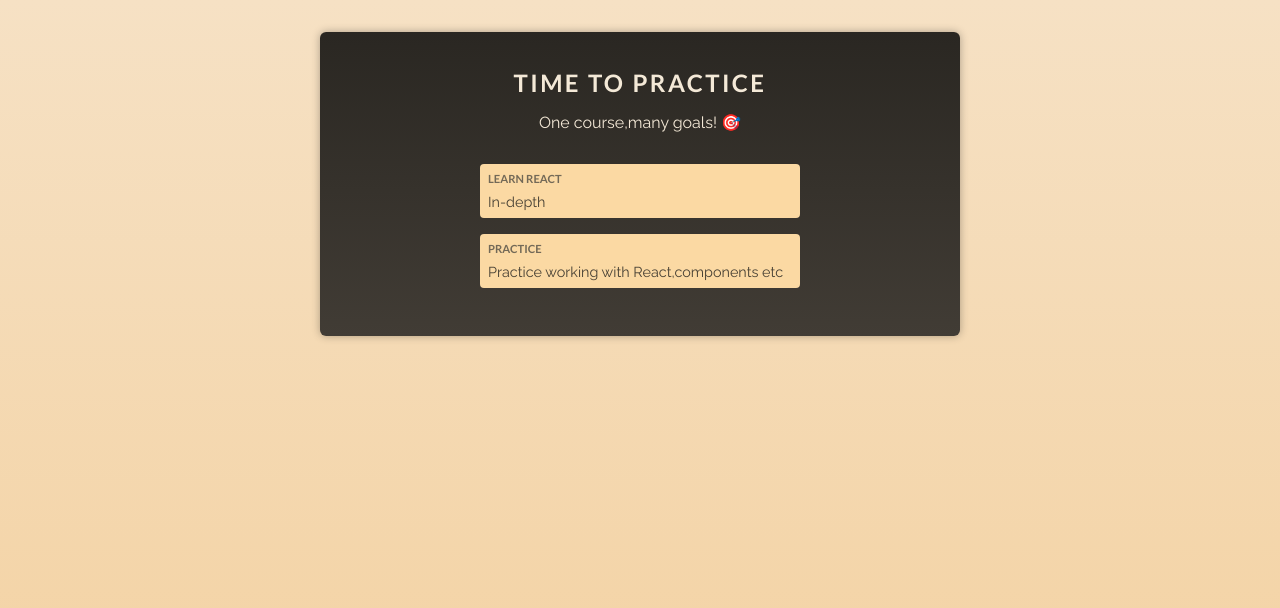
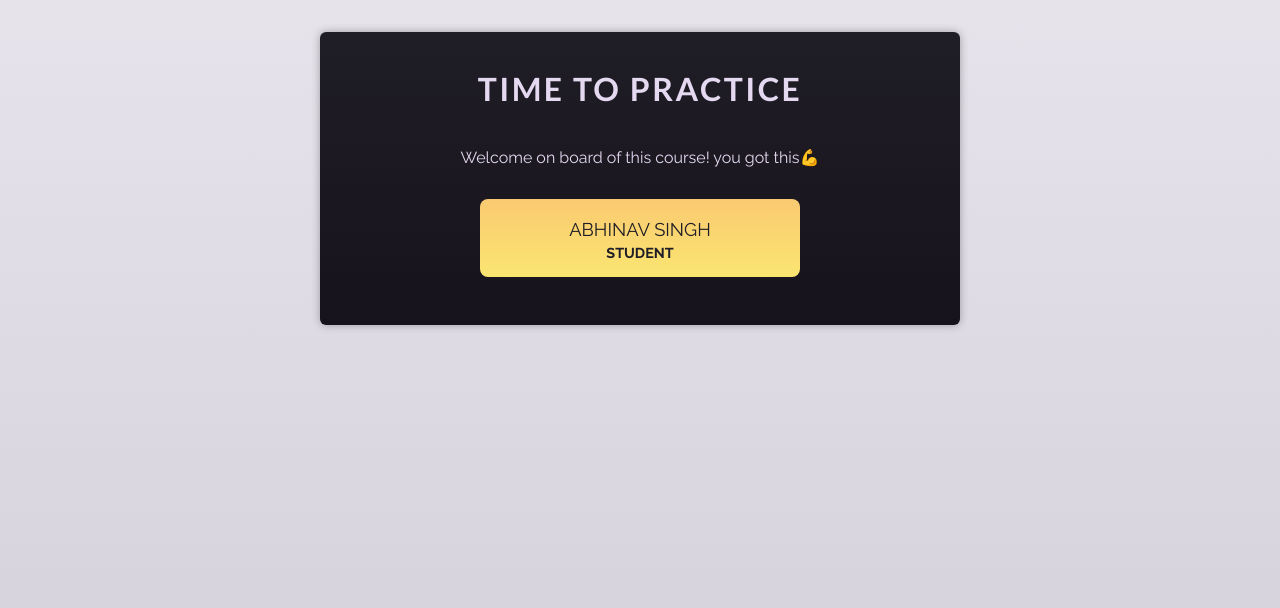
Before and after one commit to AbhinavSingh93/React-Practice, a React (Vite) app: page / in a window 1280 px wide. Shown: the top 608 px of the page. Built offline with nearby package versions, Linux system fonts and the light colour scheme; the HTML template or start-up script is replaced by a standard one.

Commit message:
Components

```diff
--- a/src/App.jsx
+++ b/src/App.jsx
@@ -1,40 +1,25 @@
-function Header(){
-  return(
-     <header>
-        <h1>TIME TO PRACTICE</h1>
-        <p>One course,many goals! 🎯</p>
-     </header>
-  );
+export const userdata={
+  firstname: 'Abhinav',
+  lastname: 'Singh',
+  title: 'student',
 }
 
-function CourseGoal(props){
+export function User(){
   return(
-    <li>
-      <h2>{props.title}</h2>
-      <p>{props.description}</p>
-    </li>
+    <div id="user" data-testid="user">
+      <h2>{userdata.firstname} {userdata.lastname}</h2>
+      <p>{userdata.title}</p>
+    </div>
   );
 }
 
 function App(){
   return(
-   <div data-testid="app">
-    <section id="app">
-     <Header />
-     <main>
-        <ul>
-          <CourseGoal
-           title="Learn React"
-           description="In-depth"
-          />
-          <CourseGoal
-           title="Practice"
-           description="Practice working with React,components etc"
-          />
-        </ul>
-        </main>
-      </section>
-   </div>
+    <div id="app">
+      <h1>Time to Practice</h1>
+      <p>Welcome on board of this course! you got this💪</p>
+      <User />
+    </div>
   );
 }
 
--- a/src/index.css
+++ b/src/index.css
@@ -9,8 +9,8 @@ body {
   font-family: 'Raleway', sans-serif;
   -webkit-font-smoothing: antialiased;
   -moz-osx-font-smoothing: grayscale;
-  background: linear-gradient(#f6e1c4, #f3d09e);
-  color: #302b23;
+  background: linear-gradient(#e6e3eb, #d2ced7);
+  color: #e5d9f1;
   min-height: 100vh;
 }
 
@@ -20,8 +20,7 @@ body {
   max-width: 40rem;
   text-align: center;
   border-radius: 6px;
-  background: linear-gradient(#2a2722, #413c35);
-  color: #f4e9d7;
+  background: linear-gradient(#1f1d25, #17131c);
   box-shadow: 0 0 8px rgba(0, 0, 0, 0.3);
 }
 
@@ -29,44 +28,44 @@ h1 {
   letter-spacing: 0.15rem;
   font-family: 'Lato', sans-serif;
   text-transform: uppercase;
-  margin-bottom: 0.5rem;
+  margin-bottom: 2.5rem;
 }
 
-#app > p {
-  margin: 0;
-  color: #b3aa9c;
+#user {
+  display: flex;
+  flex-direction: column;
+  align-items: center;
+  margin: 2rem auto;
+  padding: 1rem;
+  border-radius: 8px;
+  background: linear-gradient(#faca71, #fae571);
+  color: #1f1d25;
+  max-width: 20rem;
+  animation: pulse 2s infinite;
 }
 
-ul {
-  list-style: none;
-  margin: 2rem 0;
-  padding: 0;
+#user h2 {
+  text-transform: uppercase;
+  margin: 0.25rem 0;
+  font-size: 1.15rem;
+  font-weight: normal;
 }
 
-li {
-  margin: 1rem auto;
-  padding: 0.5rem;
-  max-width: 20rem;
-  background: #fbd9a3;
-  color: #302b23;
-  border-radius: 4px;
-  text-align: left;
+#user p {
+  margin: 0;
+  font-size: 0.9rem;
+  font-weight: bold;
+  text-transform: uppercase;
 }
 
-li h2,
-li p {
-  margin: 0;
+@keyframes pulse {
+  0% {
+    box-shadow: 0 0 0 0 rgba(250, 229, 113, 0.7);
+  }
+  50% {
+    box-shadow: 0 0 0 10px rgba(250, 229, 113, 0);
+  }
+  100% {
+    box-shadow: 0 0 0 0 rgba(250, 229, 113, 0);
+  }
 }
-
-li h2 {
-  font-family: 'Lato', sans-serif;
-  font-size: 0.7rem;
-  text-transform: uppercase;
-  color: #736957;
-  margin-bottom: 0.5rem;
-}
-
-li p {
-  font-size: 0.9rem;
-  color: #474034;
-}
```
